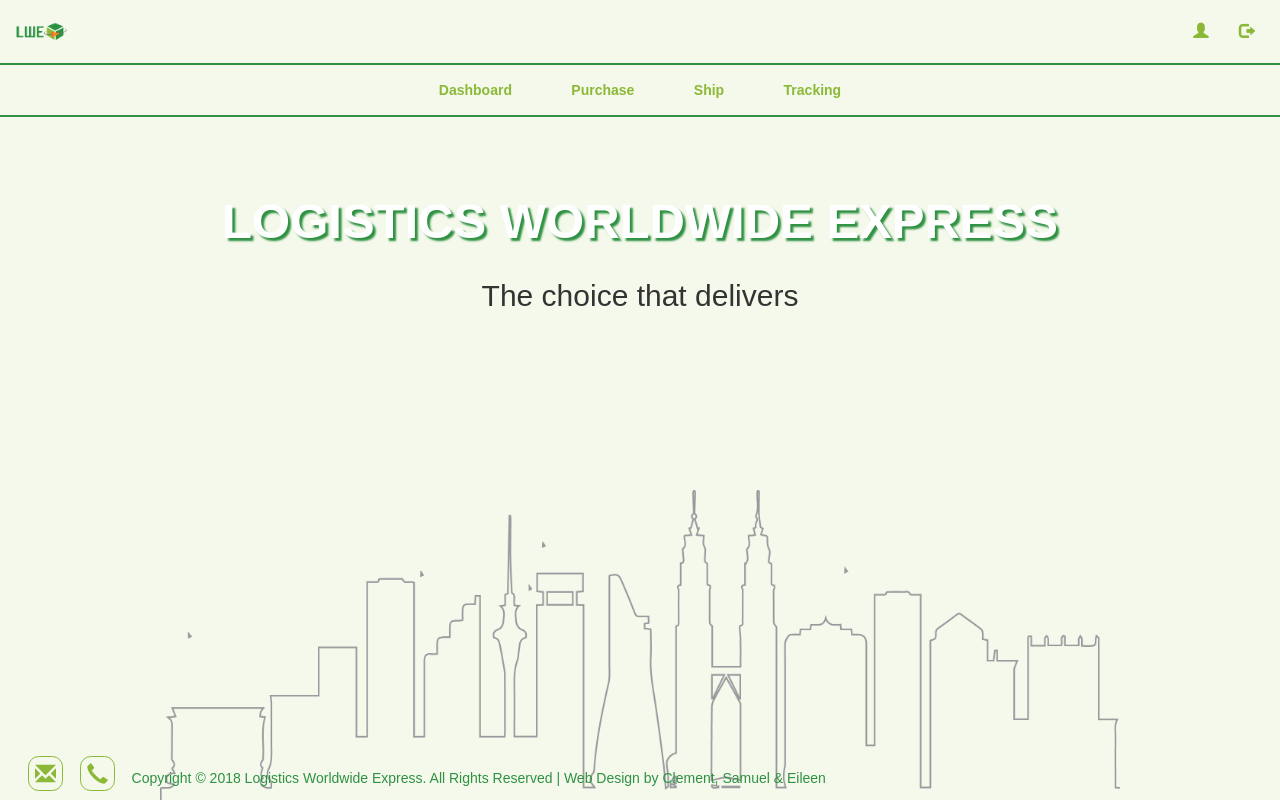
After one commit to Neelie5196/lwebuy_beta, a PHP site: page /user/dashboard.php in a window 1280 px wide. The commit adds this page. Run offline with PHP 8.4, Linux system fonts and the light colour scheme; some libraries are stand-ins or nearby versions.

Commit message:
user homepage

```diff
--- a/frameworks/css/style.css
+++ b/frameworks/css/style.css
@@ -14,6 +14,14 @@ body {
     background: linear-gradient(180deg, #2f9142, #dfeec4);
     background-repeat: no-repeat;
     background-size: cover;
+}
+
+.userbg {
+    background-color: #f4f9eb;
+    background-image: url(../../resources/img/cityline.png);
+    background-repeat: no-repeat;
+    background-position: bottom;
+    background-size: 75%;
 }
 
 .right {
@@ -184,51 +192,99 @@ body {
     color: #2f9142;
 }
 
-/*
-.navbar .navbar-toggle .icon-bar {
-    background-color: #fff!important;
+.userrow2 {
+    margin: 3% auto 0 auto;
 }
 
-.navbar {
+.bigh1 {
+    font-weight: bolder;
+    color: #fff;
+    text-shadow: 3px 3px 2px #2f9142;
+    font-size: 350%;
+}
+
+.smh1 {
+    font-weight: bolder;
+    color: #fff;
+    text-shadow: 3px 3px 2px #2f9142;
+    font-size: 200%;
+}
+
+.smh2 {
+    font-size: 150%!important;
+}
+
+.usernav {
     background: none;
-    border: none;
+    border-top: solid 2px #2f9142;
+    border-bottom: solid 2px #2f9142;
+}
+
+.usernav ul {
+    margin: 0 auto;
+    width: 100%;
+}
+
+.usernav li {
+    float: none;
+    display:inline-block;
+    vertical-align: middle;
     margin: 0 1%;
 }
 
-.navbar-header {
-    float: none;
+.usernav > div > ul > li > a {
+    color: #8bb836!important;
+    font-weight: bold;
 }
 
-.navbar-toggle {
-    display: block;
-    border-color: #fff!important;
-    color: #fff;
+.usernav > div > ul > li > a:hover {
+    color: #2f9142!important;
 }
 
-.navbar-toggle:hover {
-    background-color: #2f9142!important;
+.userbar {
+    background: none!important;
+    border: none;
+    margin-bottom: 0.5%;
+    margin-top: 0.5%;
+    margin-left: 1%;
 }
 
-.navbar-toggle:active {
-    background-color: none!important;
+.userbar .navbar-right {
+    margin-right: 2%;
 }
 
-.navbar-toggle:visited {
-    background-color: none!important;
+.userbar .glyphicon {
+    color: #8bb836!important;
+    font-size: 110%;
 }
 
-.navbar-collapse.collapse {
-    display: none!important;
+.userbar .glyphicon:hover {
+    color: #2f9142!important;
 }
 
-.navbar-nav {
-    float: none!important;
+.userbar .glyphicon-user {
+    margin-right: 0!important;
+    border-right: none!important;
+    padding-right: 0!important;
 }
 
-.navbar-nav>li {
-    float: none;
+.userrow4 {
+    bottom: 0;
+    position: fixed;
+    margin: 0 1%;
+    color: #2f9142;
+    width: 100%;
 }
 
-.navbar-collapse.collapse.in{
-    display:block !important;
-}*/
+.userrow4 .btnfoot {
+    border: solid 1px #8bb836;
+    padding: 0.5%;
+    border-radius: 30%;
+    margin-right: 1%;
+    color: #8bb836;
+}
+
+.userrow4 .btnfoot:hover {
+    border: solid 1px #2f9142;
+    color: #2f9142;
+}
--- /dev/null
+++ b/user/dashboard.php
@@ -0,0 +1,127 @@
+<?php
+
+//require_once '../connection/config.php';
+//session_start();
+
+?>
+<!DOCTYPE html>
+<html>
+    <head>
+        <title>LWE Buy</title>
+
+        <meta name="viewport" content="width=device-width, initialscale=1.0"/>
+
+        <!-- Bootstrap -->
+        <link rel="stylesheet" href="https://maxcdn.bootstrapcdn.com/bootstrap/3.3.7/css/bootstrap.min.css">
+        <script src="https://ajax.googleapis.com/ajax/libs/jquery/3.2.1/jquery.min.js"></script>
+        <script src="https://maxcdn.bootstrapcdn.com/bootstrap/3.3.7/js/bootstrap.min.js"></script>
+
+
+        <!--stylesheet-->
+        <link href="../frameworks/css/style.css" rel="stylesheet"/>
+        <!-- HTML5 Shim and Respond.js IE8 support of HTML5 elements and media queries -->
+        <!-- WARNING: Respond.js doesn't work if you view the page via file:// -->
+        <!--[if lt IE 9]>
+        <script src="js/html5shiv.js"></script>
+        <script src="js/respond.min.js"></script>
+        <![endif]-->
+    </head>
+
+    <body class="userbg">
+        <div class="row">
+            <?php include_once "../userbar.php" ?>
+        </div>
+
+        <div class="row">
+            <?php include_once "nav.php"?>
+        </div>
+
+        <div class="row userrow2 center">
+            <div class="col-md-12 col-lg-12 hidden-sm hidden-xs">
+                <div class="row">
+                    <div class="col-md-12 col-lg-12 hidden-sm hidden-xs">
+                        <h1 class="bigh1">LOGISTICS WORLDWIDE EXPRESS</h1>
+                    </div>
+                </div>
+
+                <div id="text-carousel" class="carousel slide" data-ride="carousel">
+                    <div class="row">
+                        <div class="col-md-6 col-lg-6 col-md-push-3 col-lg-push-3">
+                            <div class="carousel-inner">
+                                <div class="item active">
+                                    <div class="carousel-content">
+                                        <div>
+                                            <h2>The choice that delivers</h2>
+                                        </div>
+                                    </div>
+                                </div>
+                                <div class="item">
+                                    <div class="carousel-content">
+                                        <div>
+                                            <h2>Borderless logistics</h2>
+                                        </div>
+                                    </div>
+                                </div>
+                                <div class="item">
+                                    <div class="carousel-content">
+                                        <div>
+                                            <h2>People partnership</h2>
+                                        </div>
+                                    </div>
+                                </div>
+                            </div>
+                        </div>
+                    </div>
+                </div>
+            </div>
+
+            <div class="col-xs-12 col-sm-12 hidden-md hidden-lg">
+                <div class="row">
+                    <div class="col-xs-12 col-sm-12 hidden-md hidden-lg">
+                        <h1 class="smh1">LOGISTICS WORLDWIDE EXPRESS</h1>
+                    </div>
+                </div>
+
+                <div id="text-carousel" class="carousel slide" data-ride="carousel">
+                    <div class="row">
+                        <div class="col-sm-12 col-xs-12">
+                            <div class="carousel-inner">
+                                <div class="item active">
+                                    <div class="carousel-content">
+                                        <div>
+                                            <h2 class="smh2">The choice that delivers</h2>
+                                        </div>
+                                    </div>
+                                </div>
+                                <div class="item">
+                                    <div class="carousel-content">
+                                        <div>
+                                            <h2 class="smh2">Borderless logistics</h2>
+                                        </div>
+                                    </div>
+                                </div>
+                                <div class="item">
+                                    <div class="carousel-content">
+                                        <div>
+                                            <h2 class="smh2">People partnership</h2>
+                                        </div>
+                                    </div>
+                                </div>
+                            </div>
+                        </div>
+                    </div>
+                </div>
+            </div>
+        </div>
+
+        <div class="row userrow4">
+            <div class="col-xs-12 col-md-12 col-lg-12">
+                <p>
+                    <a href="contact1.php"><span class="glyphicon glyphicon-envelope btnfoot" title="Email us"></span></a>
+                    <a href="contact2.php"><span class="glyphicon glyphicon-earphone btnfoot" title="Call us"></span></a>
+                    Copyright &copy; 2018 Logistics Worldwide Express. All Rights Reserved | Web Design by Clement, Samuel & Eileen
+                </p>
+            </div>
+        </div>
+    </body>
+</html>
--- /dev/null
+++ b/user/nav.php
@@ -0,0 +1,10 @@
+<nav class="navbar navbar-default center usernav">
+    <div class="container-fluid">
+        <ul class="nav navbar-nav">
+            <li><a href="dashboard.php">Dashboard</a></li>
+            <li><a href="#">Purchase</a></li>
+            <li><a href="#">Ship</a></li>
+            <li><a href="#">Tracking</a></li>
+        </ul>
+    </div>
+</nav>
--- /dev/null
+++ b/userbar.php
@@ -0,0 +1,14 @@
+<nav class="navbar navbar-default userbar">
+    <div class="navbar-header">
+        <a class="navbar-brand" href="dashboard.php"><img src="../resources/img/logo.png" alt="logo" width="10%"/></a>
+    </div>
+
+    <ul class="nav navbar-nav navbar-right">
+        <li class="dropdown"><a class="dropdown-toggle" data-toggle="dropdown" href="#"><span class="glyphicon glyphicon-user"></span> <?php /*echo $_SESSION['fname']; ?> <?php echo $_SESSION['lname'];*/ ?></a>
+            <ul class="dropdown-menu menuitem">
+                <li><a href="setting.php"><?php /*echo $_SESSION['email'];*/ ?></a></li>
+            </ul>
+        </li>
+        <li><a href="../logout.php"><span class="glyphicon glyphicon-log-out"></span></a></li>
+    </ul>
+</nav>
```
Also changed, not shown: resources/img/cityline.png (added).
